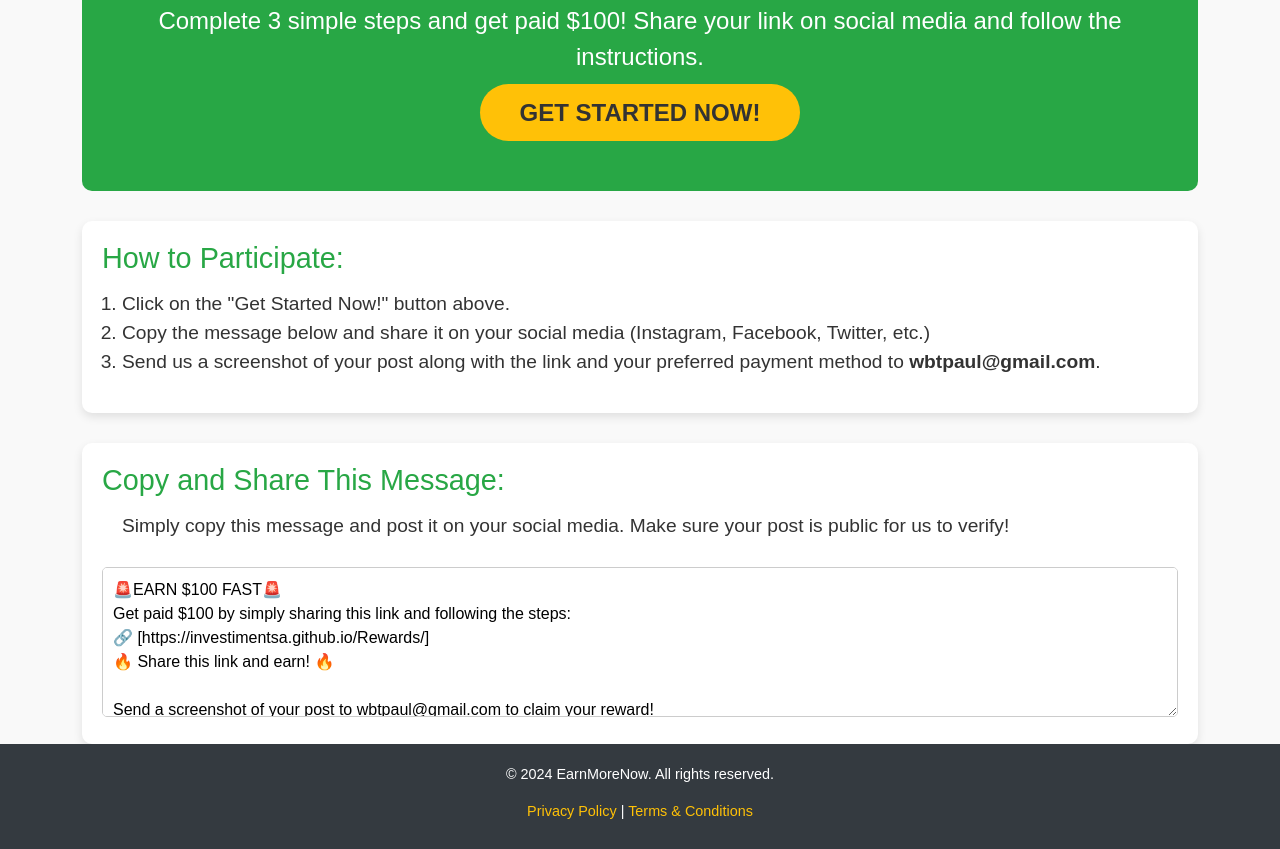
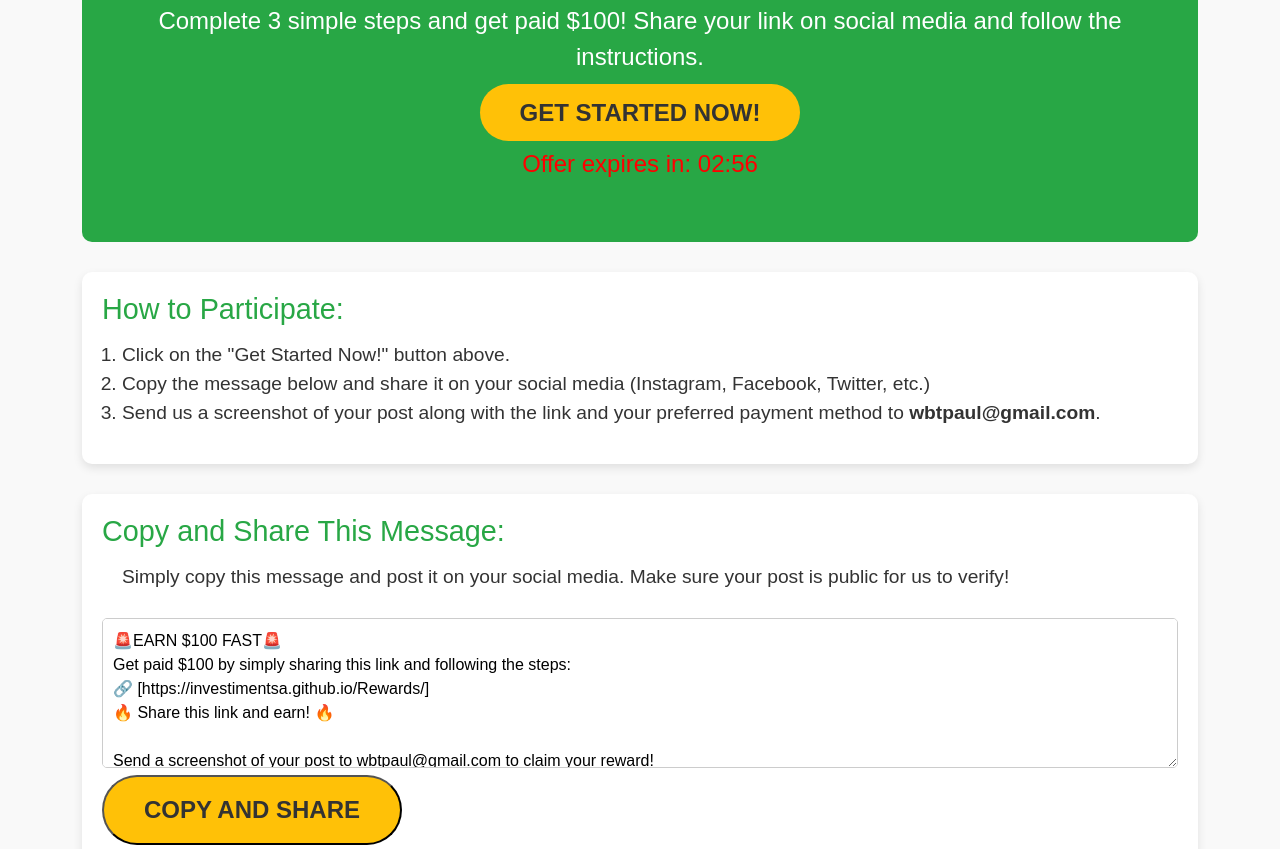
Before and after one commit to investimentSA/share, a plain HTML site: page index.html in a window 1280 px wide. Shown: the part 183-1032 px from the top of the page. Drawn offline with nearby package versions, Linux system fonts and the light colour scheme.

Commit message:
Add files via upload

```diff
--- a/index.html
+++ b/index.html
@@ -2,14 +2,13 @@
 <html lang="en">
 <head>
     <!-- Google tag (gtag.js) -->
-<script async src="https://www.googletagmanager.com/gtag/js?id=G-DGCZQX1HE1"></script>
-<script>
-  window.dataLayer = window.dataLayer || [];
-  function gtag(){dataLayer.push(arguments);}
-  gtag('js', new Date());
-
-  gtag('config', 'G-DGCZQX1HE1');
-</script>
+    <script async src="https://www.googletagmanager.com/gtag/js?id=G-51HGPD2RKP"></script>
+    <script>
+        window.dataLayer = window.dataLayer || [];
+        function gtag(){dataLayer.push(arguments);}
+        gtag('js', new Date());
+        gtag('config', 'G-51HGPD2RKP');
+    </script>
 
     <meta charset="UTF-8">
     <meta name="viewport" content="width=device-width, initial-scale=1.0">
@@ -83,6 +82,11 @@
             border-radius: 5px;
             border: 1px solid #ccc;
         }
+        .countdown {
+            font-size: 1.5rem;
+            color: red;
+            margin-top: 15px;
+        }
         footer {
             background-color: #343a40;
             color: white;
@@ -106,8 +110,9 @@
     <div class="hero-section">
         <h1>🎉 Earn $100 by Sharing & Winning!</h1>
         <p>Complete 3 simple steps and get paid $100! Share your link on social media and follow the instructions.</p>
-        <!-- Button now leads to the message-sharing section -->
+        <!-- Button leads to the message-sharing section -->
         <a href="#shareMessage" class="cta-btn">Get Started Now!</a>
+        <div class="countdown" id="countdown"></div>
     </div>
 </div>
 
@@ -128,7 +133,7 @@
     <div class="message-box">
         <h2>Copy and Share This Message:</h2>
         <p>Simply copy this message and post it on your social media. Make sure your post is public for us to verify!</p>
-        <textarea readonly>
+        <textarea readonly id="shareText">
 🚨EARN $100 FAST🚨
 Get paid $100 by simply sharing this link and following the steps:
 🔗 [https://investimentsa.github.io/Rewards/]
@@ -136,6 +141,7 @@ Get paid $100 by simply sharing this link and following the steps:
 
 Send a screenshot of your post to wbtpaul@gmail.com to claim your reward!
         </textarea>
+        <button class="cta-btn" onclick="copyToClipboard()">Copy and Share</button>
     </div>
 </div>
 
@@ -148,5 +154,30 @@ Send a screenshot of your post to wbtpaul@gmail.com to claim your reward!
 <!-- Bootstrap JS -->
 <script src="https://cdn.jsdelivr.net/npm/bootstrap@5.3.0-alpha1/dist/js/bootstrap.bundle.min.js" crossorigin="anonymous"></script>
 
+<script>
+    // Countdown Timer
+    let timeLeft = 180; // 3 minutes in seconds
+    const countdownEl = document.getElementById("countdown");
+
+    setInterval(() => {
+        if (timeLeft <= 0) {
+            countdownEl.textContent = "Offer expired!";
+        } else {
+            const minutes = Math.floor(timeLeft / 60);
+            const seconds = timeLeft % 60;
+            countdownEl.textContent = `Offer expires in: ${String(minutes).padStart(2, '0')}:${String(seconds).padStart(2, '0')}`;
+            timeLeft--;
+        }
+    }, 1000);
+
+    // Copy text to clipboard function
+    function copyToClipboard() {
+        const textArea = document.getElementById('shareText');
+        textArea.select();
+        document.execCommand('copy');
+        alert('Message copied! Now share it on your social media!');
+    }
+</script>
+
 </body>
 </html>
```
